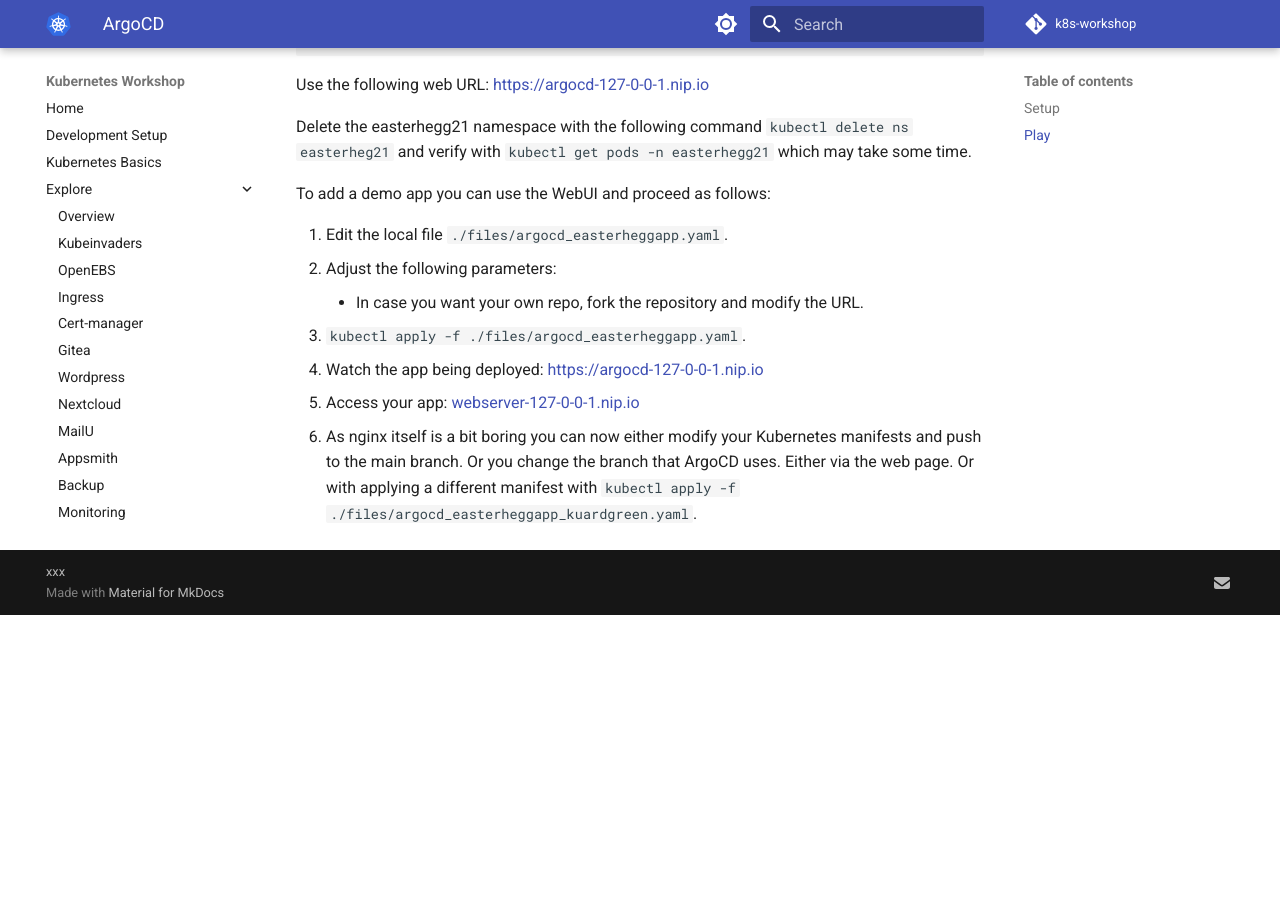
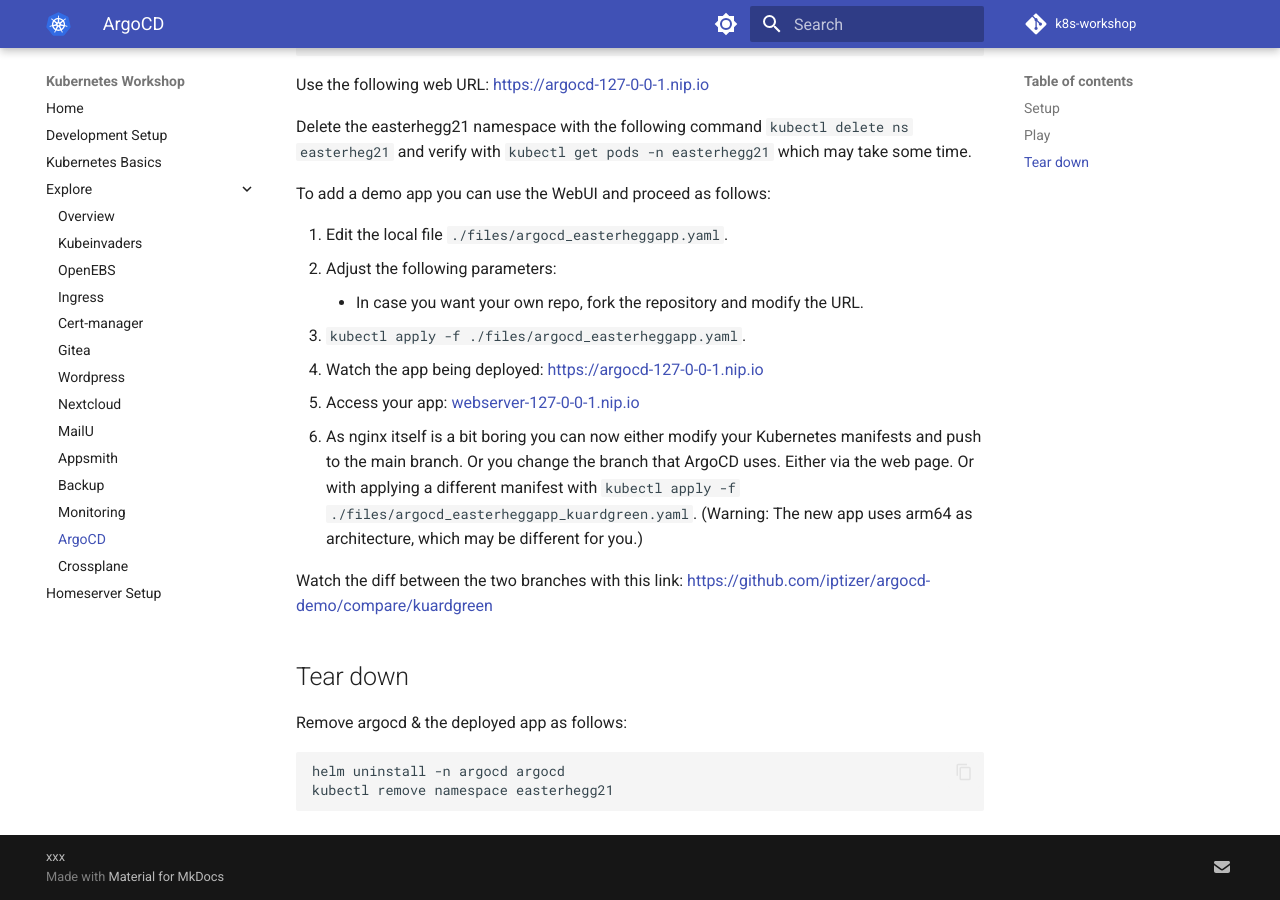
Before and after one commit to iptizer/k8s-workshop, an MkDocs documentation site: the page built from docs/explore/argocd.md, in a window 1280 px wide and 900 px high, scrolled down 1062 px. Built offline with MkDocs 1.6.1 and Material for MkDocs 9.7.7, drawn with Linux system fonts in a browser that asks for light colours; comment, search, counter and statistics services are not loaded; before the commit the page ends 1677 px from its top, so only the background shows below that.

Commit message:
last changes for argocd

````diff
--- a/docs/explore/argocd.md
+++ b/docs/explore/argocd.md
@@ -58,4 +58,15 @@ To add a demo app you can use the WebUI and proceed as follows:
 3. `kubectl apply -f ./files/argocd_easterheggapp.yaml`.
 4. Watch the app being deployed: [https://argocd-127-0-0-1.nip.io](https://argocd-127-0-0-1.nip.io)
 5. Access your app: [webserver-127-0-0-1.nip.io](https://webserver-127-0-0-1.nip.io)
-6. As nginx itself is a bit boring you can now either modify your Kubernetes manifests and push to the main branch. Or you change the branch that ArgoCD uses. Either via the web page. Or with applying a different manifest with `kubectl apply -f ./files/argocd_easterheggapp_kuardgreen.yaml`.
+6. As nginx itself is a bit boring you can now either modify your Kubernetes manifests and push to the main branch. Or you change the branch that ArgoCD uses. Either via the web page. Or with applying a different manifest with `kubectl apply -f ./files/argocd_easterheggapp_kuardgreen.yaml`. (Warning: The new app uses arm64 as architecture, which may be different for you.)
+
+Watch the diff between the two branches with this link: [https://github.com/iptizer/argocd-demo/compare/kuardgreen](https://github.com/iptizer/argocd-demo/compare/kuardgreen)
+
+## Tear down
+
+Remove argocd & the deployed app as follows:
+
+```sh
+helm uninstall -n argocd argocd
+kubectl remove namespace easterhegg21
+```
````
Also changed, not shown: docs/explore/overview.md (+1 -1 lines).
